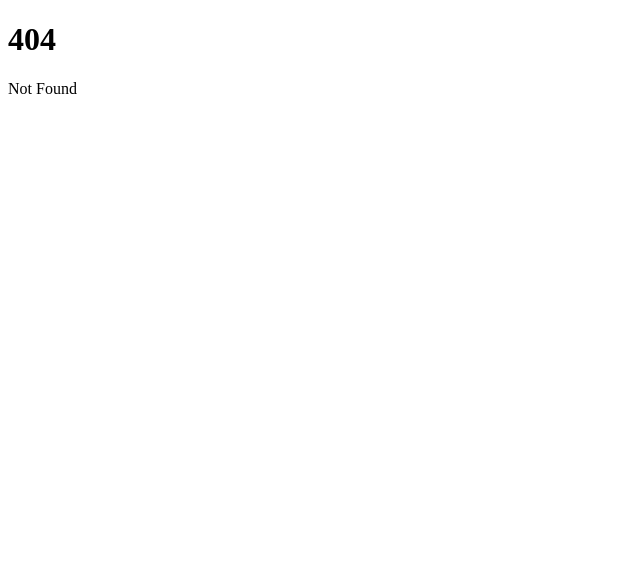
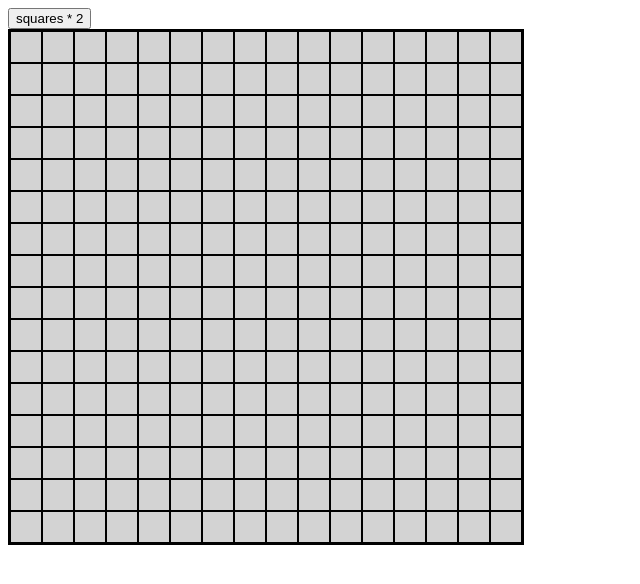
Before and after one commit to eriksokolov/sv, a SvelteKit app: page /square in a window 1280 px wide. Before the commit this address had no page. Shown: the top 584 px of the page, without its empty margins (0-640 px from the left). Built offline with nearby package versions, Linux system fonts and the light colour scheme.

Commit message:
Create squares that change when hovered

```diff
--- /dev/null
+++ b/src/routes/square/+page.svelte
@@ -0,0 +1,56 @@
+<script>
+	let gridSize = 16;
+
+	// handle hover event on each cell
+	function handleHover(event, i) {
+		console.log(`Hovered over square ${i + 1}`);
+		event.target.style.backgroundColor = 'orange';
+	}
+
+	// handle mouse out event to reset the cell color
+	function handleMouseOut(event) {
+		event.target.style.backgroundColor = 'lightgray';
+	}
+
+	// double the grid size
+	function double() {
+		gridSize = gridSize * 2;
+	}
+</script>
+
+<style>
+	.grid {
+		display: grid;
+		aspect-ratio: 1 / 1;
+		width: 512px;
+		border: 2px solid #000;
+	}
+
+	.cell {
+		background-color: lightgray;
+		border: 1px solid #000;
+		display: flex;
+		align-items: center;
+		justify-content: center;
+		cursor: pointer;
+		font-size: 10px;
+	}
+</style>
+
+<!-- Button to double the grid size -->
+<button on:click={double}>squares * 2</button>
+
+<!-- Grid container with dynamic number of columns and rows -->
+<div
+	class="grid"
+	style={`grid-template-columns: repeat(${gridSize}, 1fr); grid-template-rows: repeat(${gridSize}, 1fr);`}>
+	{#each Array(gridSize * gridSize) as _, i}
+		<div
+			class="cell"
+			role="button"
+			aria-label={`Square ${i + 1}`}
+			on:mouseover={(event) => handleHover(event, i)}
+			on:mouseout={handleMouseOut}>
+		</div>
+	{/each}
+</div>
```
Also changed, not shown: src/routes/prompt/+page.svelte (deleted, +0 -47 lines), src/routes/rps/+page.svelte (added, +43 -0 lines), src/routes/rps/lastletter/+page.svelte (renamed from src/routes/odin/lastletter/+page.svelte).
